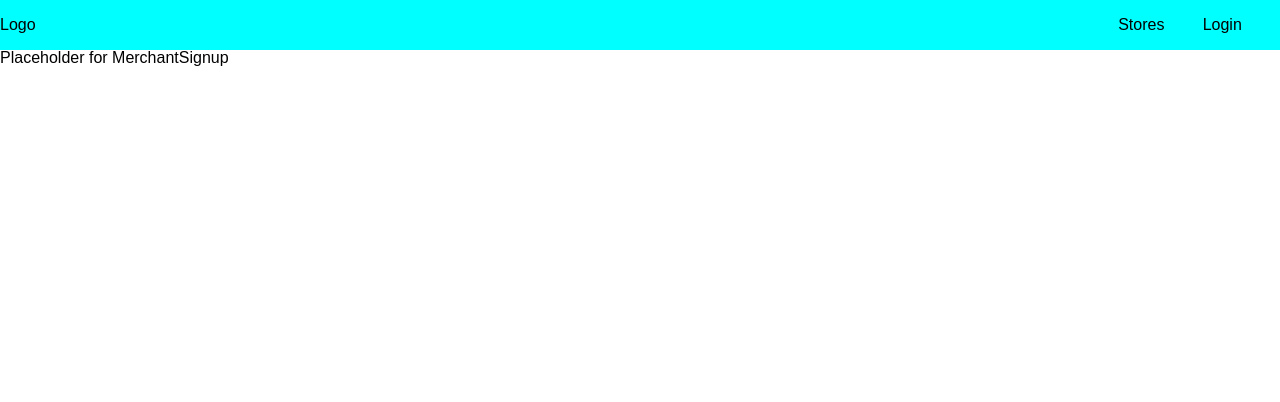
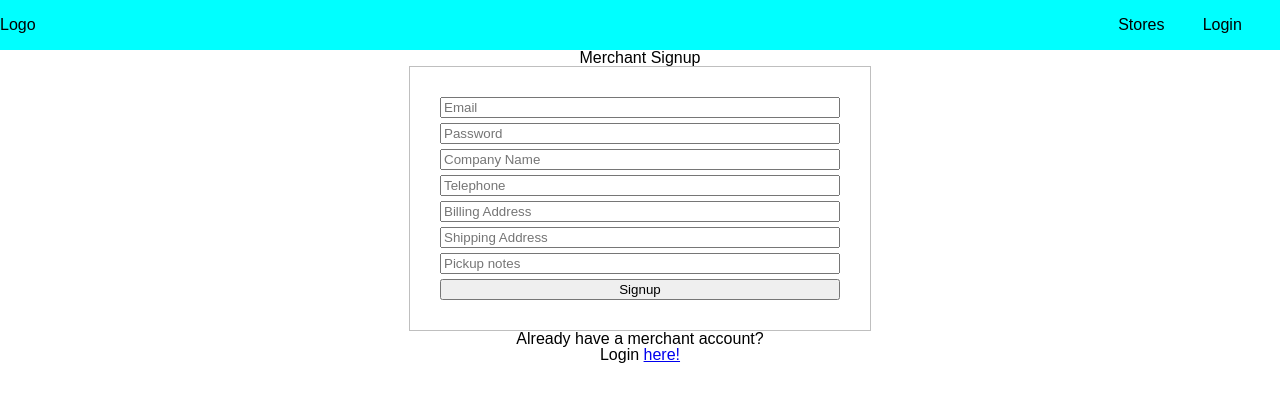
Before and after one commit to SelwynHP/project-cyclone, a React (Create React App) app in the folder client/: page /signup/merchant in a window 1280 px wide. Shown: the top 402 px of the page. Built offline with nearby package versions, Linux system fonts and the light colour scheme; no server answers.

Commit message:
Added Merchant Login and validation

```diff
--- a/client/src/App.js
+++ b/client/src/App.js
@@ -7,7 +7,6 @@ import Merchants from "./components/Merchants/Merchants";
 import MerchantDetails from "./components/Merchants/MerchantDetails";
 import GlobalStyles from "./components/GlobalStyles";
 import MerchantLogin from "./components/MerchantCredentials/MerchantLogin";
-import MerchantSignup from "./components/MerchantCredentials/MerchantSignup";
 
 const App = () => {
     return (
@@ -18,9 +17,9 @@ const App = () => {
                 <Routes>
                     <Route exact path="/" element={<Homepage/>}/>
                     <Route exact path="/login" element={<ClientLogin type="login"/>}/>
-                    <Route exact path="/login/merchant" element={<MerchantLogin/>}/>
+                    <Route exact path="/login/merchant" element={<MerchantLogin type="mLogin"/>}/>
                     <Route exact path="/signup" element={<ClientLogin type="signup"/>}/>
-                    <Route exact path="/signup/merchant" element={<MerchantSignup/>}/>
+                    <Route exact path="/signup/merchant" element={<MerchantLogin type="mSignup"/>}/>
                     <Route exact path="/stores" element={<Merchants/>}/>
                     <Route exact path="/stores/:merchantId" element={<MerchantDetails/>}/>
                 </Routes>
--- a/client/src/components/ClientCredentials/ClientLoginForm.js
+++ b/client/src/components/ClientCredentials/ClientLoginForm.js
@@ -1,24 +1,12 @@
 import {NavLink} from "react-router-dom";
 import styled from "styled-components";
 import {auth} from "../Firebase";
-import {useState} from "react";
+import {useEffect, useState} from "react";
 import {firebaseErrorCodes, formErrorCodes} from "../../validation/error-codes";
 import FormError from "../FormError";
-import {createUserWithEmailAndPassword, signInWithEmailAndPassword} from "firebase/auth";
+import {formType} from "../../validation/validation-utils";
 
 const ClientLoginForm = ({type}) => {
-    const formType = {
-        "login": {
-            "formTitle": "Login",
-            "buttonTitle": "Login",
-            "buttonFunction": signInWithEmailAndPassword,
-        },
-        "signup": {
-            "formTitle": "Signup",
-            "buttonTitle": "Signup",
-            "buttonFunction": createUserWithEmailAndPassword,
-        }
-    }
     const [error, setError] = useState(null);
 
     const handleLogin = async (ev) => {
@@ -43,6 +31,10 @@ const ClientLoginForm = ({type}) => {
         }
     }
 
+    useEffect(() => {
+        setError(null);
+    }, [type])
+
     return (
         <Wrapper>
             <h1>{formType[type].formTitle}</h1>
@@ -58,6 +50,14 @@ const ClientLoginForm = ({type}) => {
                     <label htmlFor="signup">Don't have an account?</label>
                     <p>
                         Create one <NavLink id="signup" to="/signup">here!</NavLink>
+                    </p>
+                </>
+            }
+            {type === "signup" &&
+                <>
+                    <label htmlFor="signup">Already have an account?</label>
+                    <p>
+                        Login <NavLink id="signup" to="/login">here!</NavLink>
                     </p>
                 </>
             }
--- a/client/src/components/MerchantCredentials/MerchantLogin.js
+++ b/client/src/components/MerchantCredentials/MerchantLogin.js
@@ -1,19 +1,84 @@
 import {NavLink} from "react-router-dom";
 import styled from "styled-components";
+import {formType, ValidateNewMerchant} from "../../validation/validation-utils";
+import {auth} from "../Firebase";
+import {deleteUser} from "firebase/auth";
+import FormError from "../FormError";
+import {useState} from "react";
 
-const MerchantLogin = () => {
+const MerchantLogin = ({type}) => {
+    const [error, setError] = useState(null);
+    const handleMerchantSignup = async () => {
+        const email = document.getElementById("email").value;
+        const password = document.getElementById("password").value;
+        const merchant = {
+            email: email,
+            merchantName: document.getElementById("merchant-name").value,
+            telephone: document.getElementById("telephone").value,
+            bAddress: document.getElementById("billing-address").value,
+            sAddress: document.getElementById("shipping-address").value,
+            pNotes: document.getElementById("pickup-notes").value
+        }
+
+        if (ValidateNewMerchant(merchant)) {
+            await formType[type].buttonFunction(auth, email, password)
+                .then(() => {
+                    return fetch("/api/create-merchant", {
+                        method: "POST",
+                        body: JSON.stringify(merchant),
+                        headers: {
+                            "Content-Type": "application/json",
+                        },
+                    })
+                        .then(res => res.json())
+                        .then(data => {
+                            return data;
+                        })
+                        .catch(err => {
+                            console.log(err.message);
+                            deleteUser(auth.currentUser);
+                        })
+                })
+                .catch(err => {
+                    setError(err.message);
+                })
+        }
+    }
     return (
         <Wrapper>
-            <h1>Merchant Login</h1>
+            <h1>{formType[type].formTitle}</h1>
             <form>
-                <input type="text" placeholder="Email"/>
-                <input type="password" placeholder="Password"/>
-                <button>Log In</button>
+                <input id="email" type="text" placeholder="Email"/>
+                <input id="password" type="password" placeholder="Password"/>
+                {type === "mSignup" &&
+                    <>
+                        <input id="merchant-name" type="text" placeholder="Company Name"/>
+                        <input id="telephone" type="text" placeholder="Telephone"/>
+                        <input id="billing-address" type="text" placeholder="Billing Address"/>
+                        <input id="shipping-address" type="text" placeholder="Shipping Address"/>
+                        <input id="pickup-notes" type="text" placeholder="Pickup notes"/>
+                    </>
+                }
+                <button onClick={(ev) => handleMerchantSignup(ev)}>{formType[type].buttonTitle}</button>
+                {error &&
+                    <FormError error={error}/>}
             </form>
-            <label htmlFor="merchant-signup">Don't have a merchant account?</label>
-            <p>
-                Create one <NavLink id="merchant-signup" to="/signup/merchant">here!</NavLink>
-            </p>
+            {type === "mLogin" &&
+                <>
+                    <label htmlFor="merchant-signup">Don't have a merchant account?</label>
+                    <p>
+                        Create one <NavLink id="merchant-signup" to="/signup/merchant">here!</NavLink>
+                    </p>
+                </>
+            }
+            {type === "mSignup" &&
+                <>
+                    <label htmlFor="merchant-signup">Already have a merchant account?</label>
+                    <p>
+                        Login <NavLink id="merchant-signup" to="/login/merchant">here!</NavLink>
+                    </p>
+                </>
+            }
         </Wrapper>
     )
 }
--- a/client/src/components/MerchantCredentials/MerchantSignup.js
+++ /dev/null
@@ -1,9 +0,0 @@
-const MerchantSignup = () => {
-    return (
-        <>
-            Placeholder for MerchantSignup
-        </>
-    )
-}
-
-export default MerchantSignup;
--- /dev/null
+++ b/client/src/validation/validation-utils.js
@@ -0,0 +1,30 @@
+import {createUserWithEmailAndPassword, signInWithEmailAndPassword} from "firebase/auth";
+
+export const formType = {
+    "login": {
+        "formTitle": "Login",
+        "buttonTitle": "Login",
+        "buttonFunction": signInWithEmailAndPassword,
+    },
+    "signup": {
+        "formTitle": "Signup",
+        "buttonTitle": "Signup",
+        "buttonFunction": createUserWithEmailAndPassword,
+    },
+    "mLogin": {
+        "formTitle": "Merchant Login",
+        "buttonTitle": "Login",
+        "buttonFunction": signInWithEmailAndPassword,
+    },
+    "mSignup": {
+        "formTitle": "Merchant Signup",
+        "buttonTitle": "Signup",
+        "buttonFunction": createUserWithEmailAndPassword,
+    }
+}
+
+export const ValidateNewMerchant = (merchant) => {
+    return Object.values(merchant).every(field => {
+        return field;
+    })
+}
```
